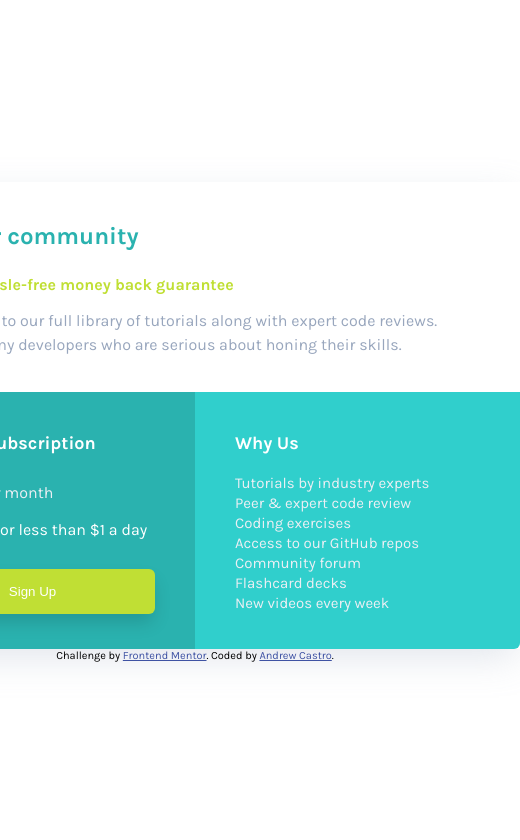
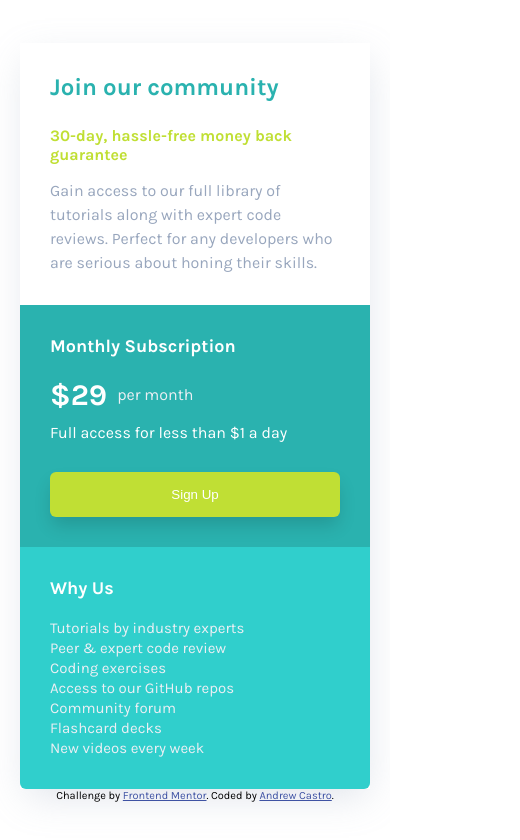
Before and after one commit to Andrew-Castro/Front-End-Mentor---Single-price-grid-component, a website: page index.html in a window 390 px wide. Shown: the whole page, 520 px wide, since content can reach past the window. Drawn offline with Linux system fonts and the light colour scheme.

Commit message:
responsive changes

```diff
--- a/scss/styles.scss
+++ b/scss/styles.scss
@@ -143,3 +143,28 @@ body {
         }
     }
 }
+
+@media only screen and (max-width: 700px) {
+    .grid-container {
+        width: 350px;
+        display: flex;
+        flex-direction: column;
+
+        .join {
+            padding: 30px 30px 30px 30px;
+        }
+        .monthly {
+            padding: 30px 30px 30px 30px;
+            border-radius: 0px;
+            grid-area: middle;
+        }
+
+        .whyus {
+            padding: 30px 30px 30px 30px;
+            border-radius: 0px 0px 6px 6px;
+            grid-area: bottom;
+        }
+    }
+
+
+  }
```
Also changed, not shown: css/styles.css.
